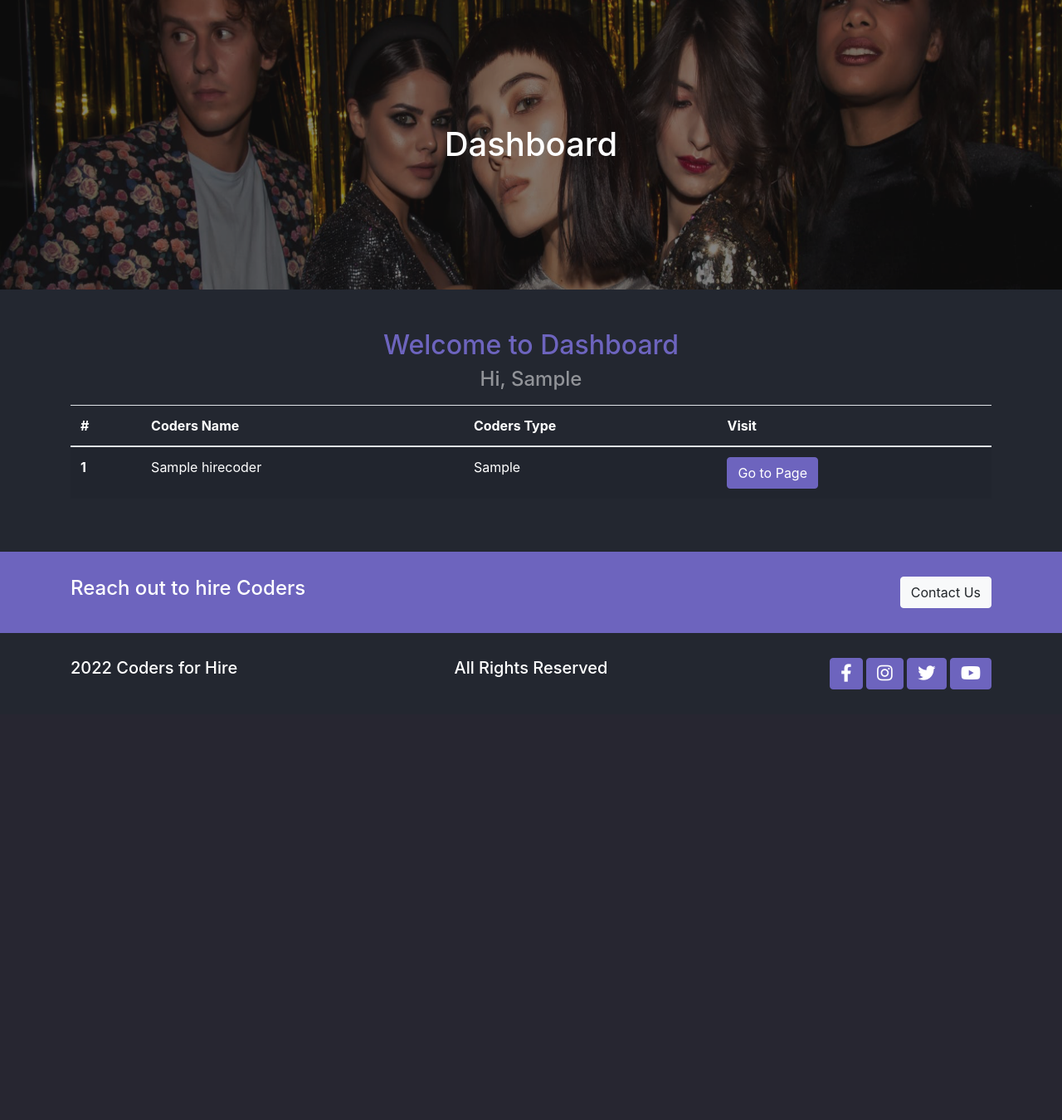
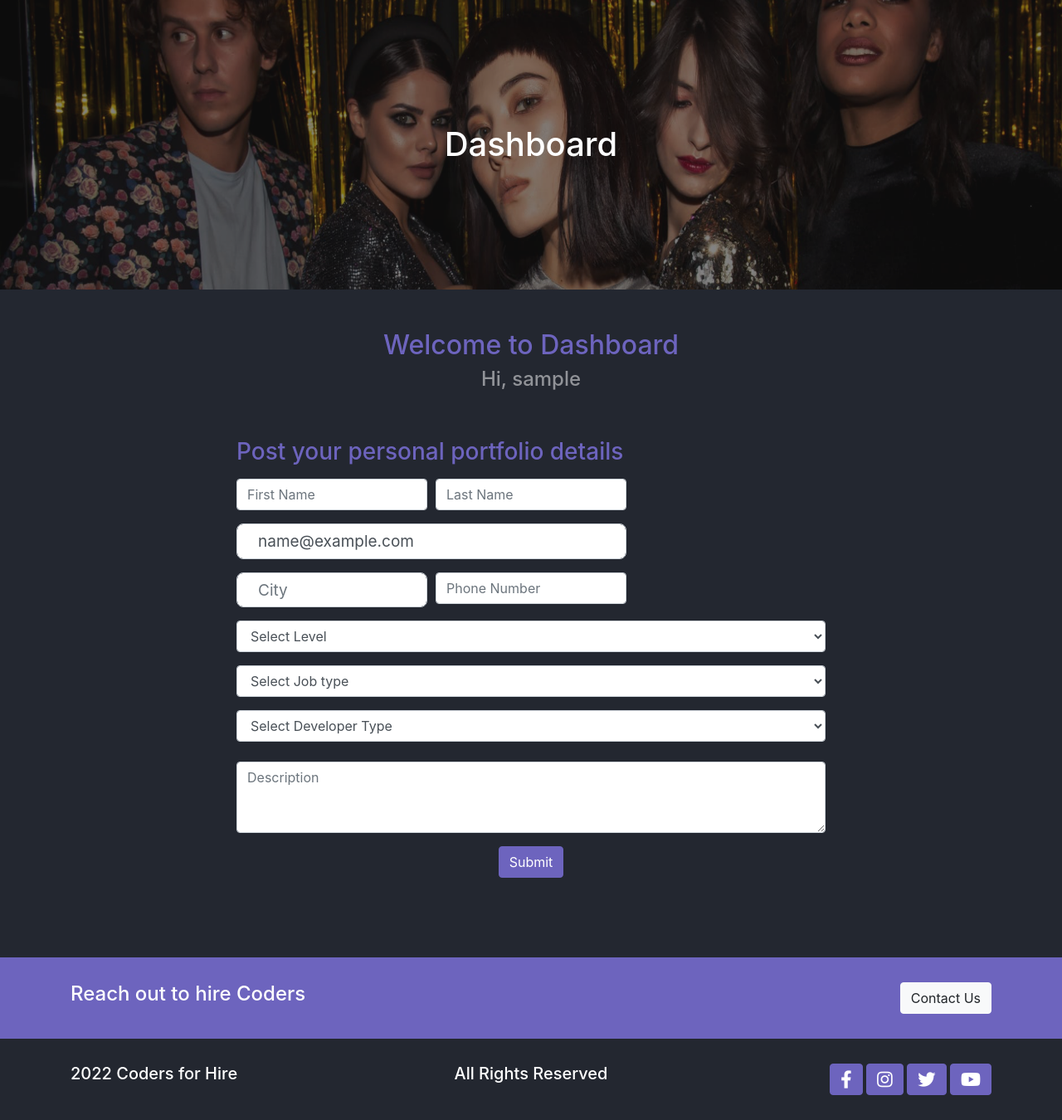
Before and after one commit to samratiam/Codersplace, a Django app: page /accounts/dashboard/ in a window 1280 px wide. Shown: the part 110-1460 px from the top of the page at 83% size. Before the commit the page ends 941 px from the top, so only its background shows below. Run offline with Django 4.2, Linux system fonts and the light colour scheme; a user stored in the database is signed in; tables that the repository leaves empty hold one stand-in row (values such as "Sample post").

Commit message:
Show coder options for developer,level,job types

```diff
--- a/templates/accounts/dashboard.html
+++ b/templates/accounts/dashboard.html
@@ -1,24 +1,21 @@
-{% extends 'base.html' %}
-{% load static %}
-
-{% block content %}
+{% extends 'base.html' %} {% load static %} {% block content %}
 
 <main class="contact-us">
 	<div class="banner">
-      <img src="{%static './assets/images/bg-banner.png' %}" alt="" class="img-fluid w-100">
-      <h1 class="text-center">
-        Dashboard
-      </h1>
+		<img
+			src="{%static './assets/images/bg-banner.png' %}"
+			alt=""
+			class="img-fluid w-100"
+		/>
+		<h1 class="text-center">Dashboard</h1>
 	</div>
 
 	<section class="container mt-5">
 		<h2 class="text-center">Welcome to Dashboard</h2>
-      <h4 class="text-center text-white-50">
-        Hi, {{user.first_name}}
-      </h4>
+		<h4 class="text-center text-white-50">Hi, {{user}}</h4>
 
+		{% comment %}
 		<div class="table-responsive- mt-3">
-
 			<table class="table table-striped">
 				<thead>
 					<tr>
@@ -30,24 +27,145 @@
 				</thead>
 				<!-- List of messaged coders  -->
 				<tbody>
-            {% for hirecoder in hirecoders %}
-            {% if user.id == hirecoder.user_id %}
+					{% for hirecoder in hirecoders %} {% if user.id == hirecoder.user_id%}
 					<tr>
 						<th scope="row">{{hirecoder.coder_id}}</th>
 						<td>{{hirecoder.coder_name}}</td>
 						<td>{{hirecoder.coder_developer_type}}</td>
 						<td>
 							<a href="{% url 'coders_detail' hirecoder.coder_id %}">
-                  <div class="btn btn-accent">Go to Page </div>
+								<div class="btn btn-accent">Go to Page</div>
 							</a>
 						</td>
 					</tr>
-            {% endif %}
-            {% endfor %}
+					{% endif %} {% endfor %}
 				</tbody>
 			</table>
 		</div>
+		{% endcomment %}
 
+		<!-- Contact form  -->
+		<section class="coder-form container mt-5 mb-5">
+			<div class="row">
+				<form
+					method="POST"
+					action="{% url 'hirecoder' %}"
+					class="col-md-8 offset-md-2"
+				>
+					<h3 class="pt-2 pb-2">Post your personal portfolio details</h3>
+					{% csrf_token %} {% if user.is_authenticated %}
+					<input type="hidden" name="user_id" value="{{user.id}}" required />
+					{% else %}
+					<input type="hidden" name="user_id" value="00" required />
+					{% endif %}
+					<input type="hidden" name="coder_id" value="{{coder.id}} required" />
+
+					<div class="form-row">
+						<div class="form-group col-md-4">
+							<input
+								name="first_name"
+								class="form-control"
+								placeholder="First Name"
+								required
+							/>
+						</div>
+						<div class="form-group col-md-4">
+							<input
+								name="last_name"
+								class="form-control"
+								placeholder="Last Name"
+								required
+							/>
+						</div>
+					</div>
+
+					<div class="form-row">
+						<div class="form-group col-md-8">
+							{% if user.is_authenticated %}
+							<input
+								name="email"
+								type="email"
+								value="{{user.email}}"
+								class="form-control"
+								placeholder="Email"
+								required
+							/>
+							{% else %}
+							<input
+								name="email"
+								type="email"
+								class="form-control"
+								placeholder="Email"
+								required
+							/>
+							{% endif %}
+						</div>
+					</div>
+
+					<div class="form-row">
+						<div class="form-group col-md-4">
+							<input
+								name="city"
+								type="text"
+								class="form-control"
+								placeholder="City"
+								required
+							/>
+						</div>
+
+						<div class="form-group col-md-4">
+							<input
+								name="phone"
+								type="number"
+								class="form-control"
+								placeholder="Phone Number"
+								required
+							/>
+						</div>
+					</div>
+
+					<div class="form-group">
+						<select name="leveltype" class="form-control" required>
+							<option selected disabled hidden>Select Level</option>
+							{%for leveltype in leveltypes %}
+							<option value="{{leveltype}}">{{leveltype}}</option>
+							{%endfor%}
+						</select>
+					</div>
+
+					<div class="form-group">
+						<select name="jobtype" class="form-control" required>
+							<option selected disabled hidden>Select Job type</option>
+							{%for jobtype in jobtypes %}
+							<option value="{{jobtype}}">{{jobtype}}</option>
+							{%endfor%}
+						</select>
+					</div>
+
+					<div class="form-group">
+						<select name="developerchoices" class="form-control" required>
+							<option selected disabled hidden>Select Developer Type</option>
+
+							{%for developertype in developertypes %}
+							<option value="{{developertype}}">{{developertype}}</option>
+							{%endfor%}
+						</select>
+					</div>
+
+					<div class="form-group pt-2">
+						<textarea
+							name="description"
+							class="form-control"
+							rows="3"
+							placeholder="Description"
+						></textarea>
+					</div>
+					<div class="text-center">
+						<button type="submit" class="btn btn-accent">Submit</button>
+					</div>
+				</form>
+			</div>
+		</section>
 	</section>
 </main>
 
```
Lines whose indentation alone changed are shown as unchanged.
